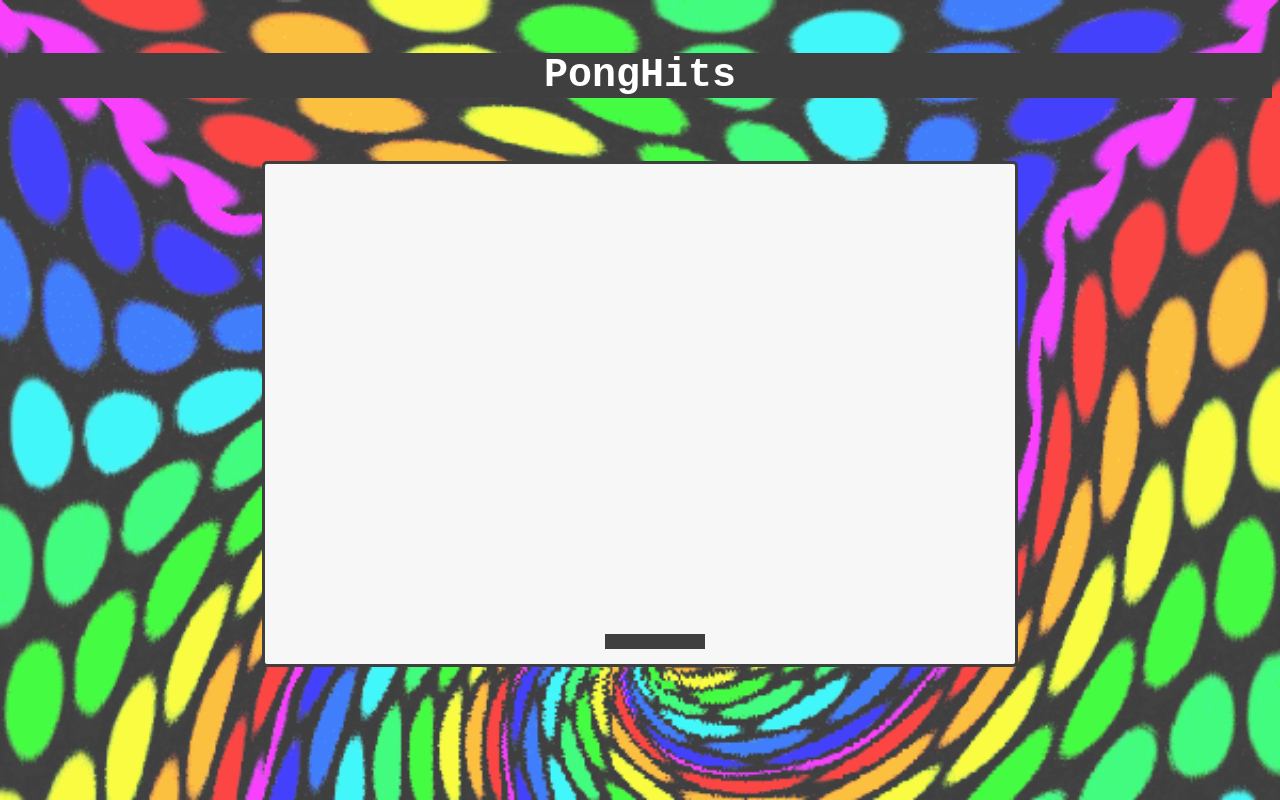
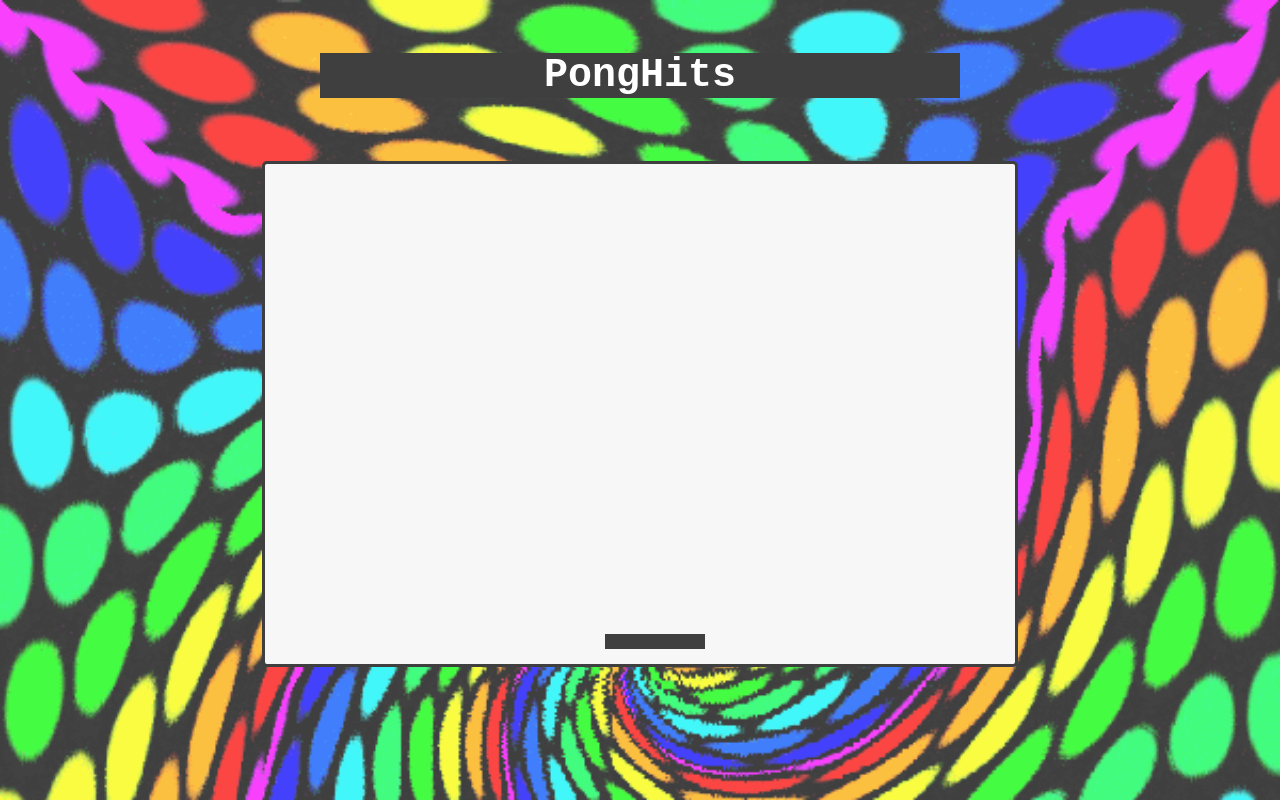
Before and after one commit to codenlighten/PongHits, a Vue app: page / in a window 1280 px wide. Built offline with nearby package versions, Linux system fonts and the light colour scheme.

Commit message:
Update App.vue

```diff
--- a/src/App.vue
+++ b/src/App.vue
@@ -76,9 +76,9 @@ export default {
 text-align: center;
 }
 .heading{
-width:auto;
+width:50vw;
 margin: auto;
-  font-family: 'Courier New';
+font-family: 'Courier New';
 
 text-align: center;
 }
```
